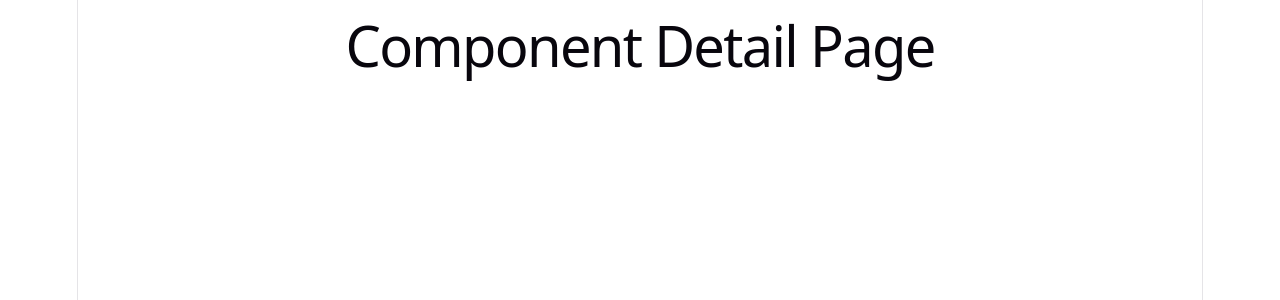
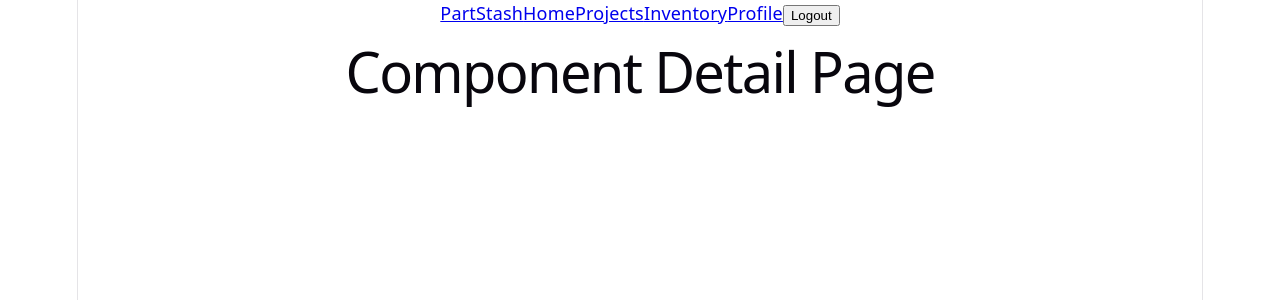
Before and after one commit to Deniz-Koc/PartStash-client, a React (Vite) app: page /components/1 in a window 1280 px wide. Shown: the top 300 px of the page. Built offline with nearby package versions, Linux system fonts and the light colour scheme; sample sign-in values are in the browser's storage.

Commit message:
Add NavBar, logout, and protected routes

```diff
--- a/src/App.jsx
+++ b/src/App.jsx
@@ -1,4 +1,5 @@
 import { BrowserRouter, Routes, Route } from "react-router-dom"
+import { Authorized } from "./components/Authorized"
 import { Login } from "./views/Login"
 import { Dashboard } from "./views/Dashboard"
 import { Projects } from "./views/Projects"
@@ -12,12 +13,15 @@ function App() {
     <BrowserRouter>
       <Routes>
         <Route path="/login" element={<Login />} />
+
+        <Route element={<Authorized />}>
           <Route path="/" element={<Dashboard />} />
           <Route path="/projects" element={<Projects />} />
           <Route path="/projects/:projectId" element={<ProjectDetail />} />
           <Route path="/components" element={<Inventory />} />
           <Route path="/components/:componentId" element={<ComponentDetail />} />
           <Route path="/profile" element={<Profile />} />
+        </Route>
       </Routes>
     </BrowserRouter>
   )
--- /dev/null
+++ b/src/components/Authorized.jsx
@@ -0,0 +1,17 @@
+import { Navigate, Outlet } from "react-router-dom"
+import { NavBar } from "./NavBar"
+
+export const Authorized = () => {
+  const token = localStorage.getItem("partstash_token")
+
+  if (token) {
+    return (
+      <>
+        <NavBar />
+        <Outlet />
+      </>
+    )
+  }
+
+  return <Navigate to="/login" replace />
+}
--- /dev/null
+++ b/src/components/NavBar.jsx
@@ -0,0 +1,21 @@
+import { Link, useNavigate } from "react-router-dom"
+
+export const NavBar = () => {
+  const navigate = useNavigate()
+
+  const handleLogout = () => {
+    localStorage.removeItem("partstash_token")
+    navigate("/login")
+  }
+
+  return (
+    <nav>
+      <Link to="/">PartStash</Link>
+      <Link to="/">Home</Link>
+      <Link to="/projects">Projects</Link>
+      <Link to="/components">Inventory</Link>
+      <Link to="/profile">Profile</Link>
+      <button type="button" onClick={handleLogout}>Logout</button>
+    </nav>
+  )
+}
```
Lines whose indentation alone changed are shown as unchanged.
